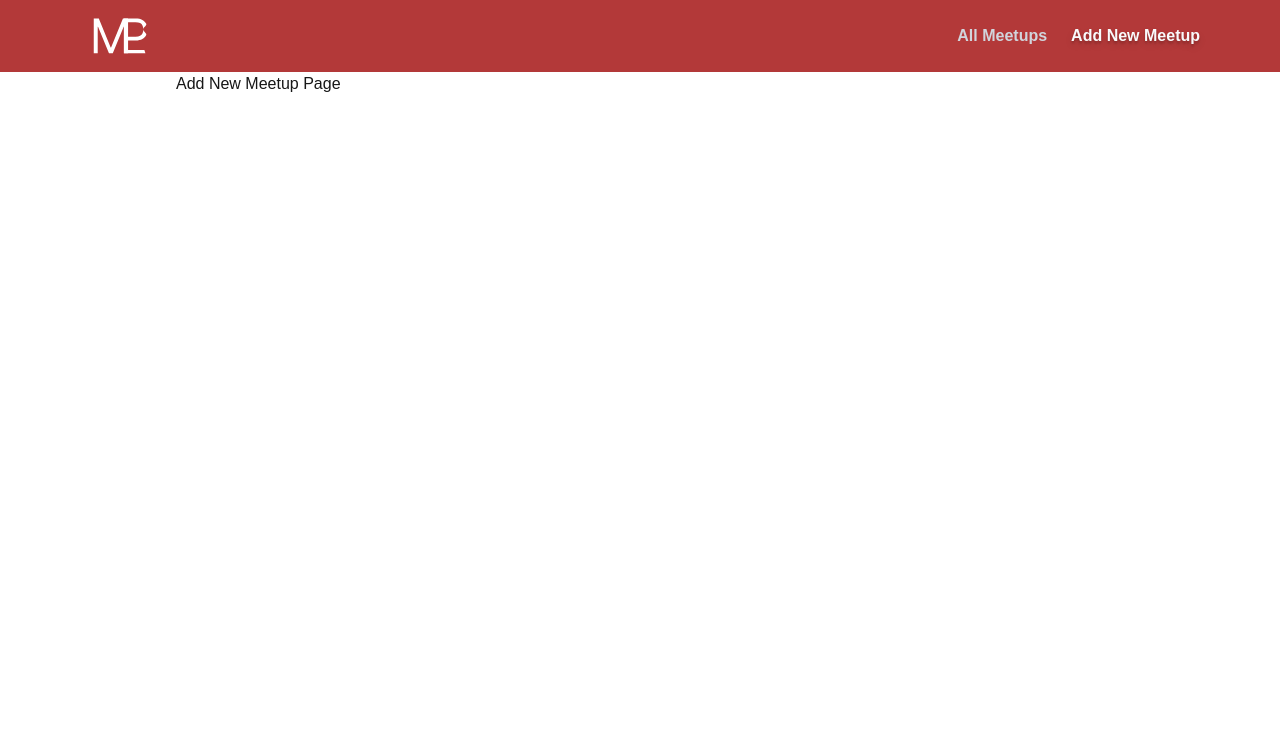
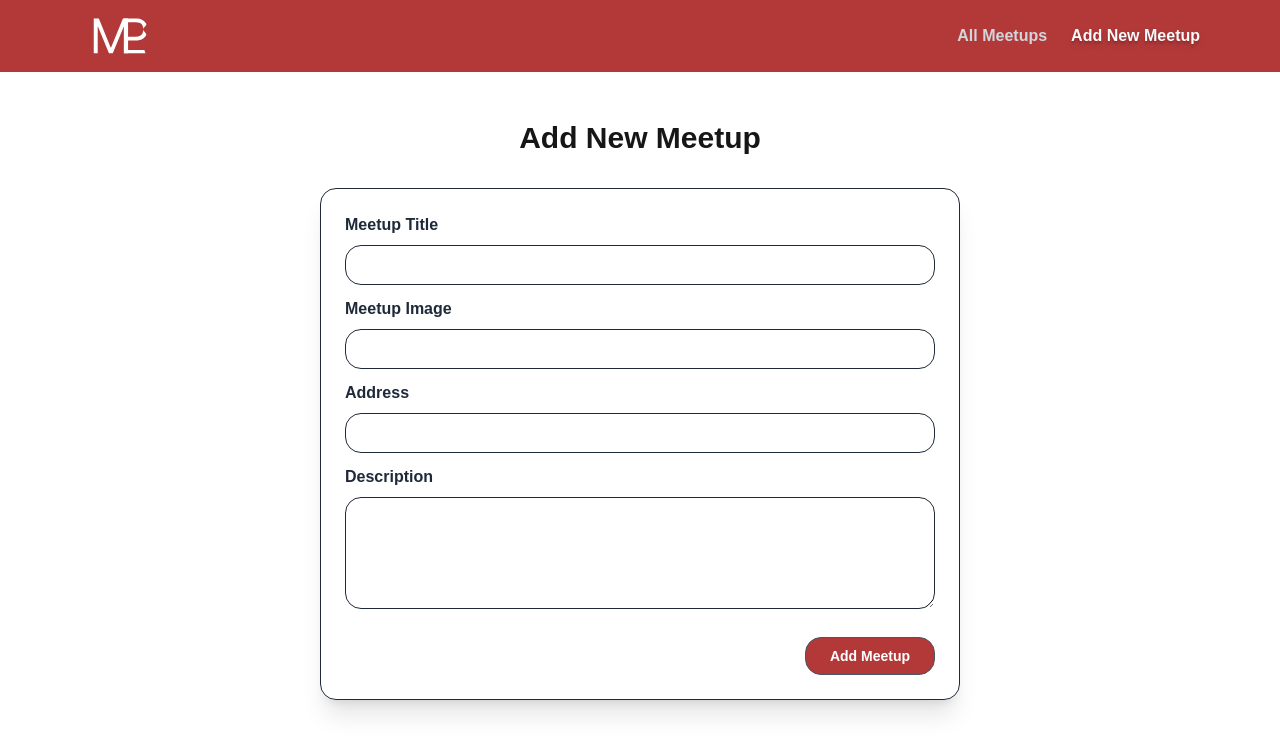
Before and after one commit to Mahmoud-S97/NextJS-Meetup-App, a Next.js app: page /new-meetup in a window 1280 px wide. Shown: the top 754 px of the page. Built offline with nearby package versions, Linux system fonts and the light colour scheme.

Commit message:
Feat: Add new meetup form and its action-state have been added

```diff
--- a/src/app/new-meetup/page.tsx
+++ b/src/app/new-meetup/page.tsx
@@ -1,11 +1,15 @@
 import { JSX } from "react";
+import MeetupForm from "@/components/meetups/meetup-form";
 
-const NewMeetupPage = ():JSX.Element => {
-    return (
-        <div>
-            Add New Meetup Page
-        </div>
-    )
-}
+const NewMeetupPage = (): JSX.Element => {
+  return (
+    <main className="w-full h-full flex flex-col items-center py-12">
+      <h1 className="text-center text-(--heading) text-3xl font-bold mb-8">
+        Add New Meetup
+      </h1>
+      <MeetupForm />
+    </main>
+  );
+};
 
 export default NewMeetupPage;
--- /dev/null
+++ b/src/components/meetups/meetup-form.tsx
@@ -0,0 +1,100 @@
+"use client";
+import React, { useRef, useActionState } from "react";
+import { addNewMeetupAction } from "@/services/forms/actions";
+import { classes } from "@/utils/classes";
+
+const initialState: Pick<
+  MeetupItem,
+  "title" | "image" | "address" | "description"
+> = {
+  title: "",
+  image: "",
+  address: "",
+  description: "",
+};
+
+const MeetupForm = () => {
+  const [state, formAction, pending] = useActionState(
+    addNewMeetupAction,
+    initialState,
+  );
+
+  return (
+    <form
+      className="w-full sm:max-w-160 flex flex-col gap-3 p-6 rounded-2xl shadow-xl dark:shadow-lg dark:shadow-gray-500/20 border-1 border-gray-800 dark:border-gray-500"
+      action={formAction}
+    >
+      <div className="w-full flex flex-col gap-2">
+        <label
+          htmlFor="meetup-title"
+          className="text-start text-gray-800 dark:text-gray-400 font-semibold"
+        >
+          Meetup Title
+        </label>
+        <input
+          className="w-full h-10 p-4 rounded-2xl border-1 border-gray-800 dark:border-gray-500 focus:outline-(--primary) dark:focus:outline-gray-600"
+          type="text"
+          name="title"
+          id="meetup-title"
+          required
+        />
+      </div>
+      <div className="w-full flex flex-col gap-2">
+        <label
+          htmlFor="meetup-image"
+          className="text-start text-gray-800 dark:text-gray-400 font-semibold"
+        >
+          Meetup Image
+        </label>
+        <input
+          className="w-full h-10 p-4 rounded-2xl border-1 border-gray-800 dark:border-gray-500 focus:outline-(--primary) dark:focus:outline-gray-600"
+          type="text"
+          name="image"
+          id="meetup-image"
+          required
+        />
+      </div>
+      <div className="w-full flex flex-col gap-2">
+        <label
+          htmlFor="address"
+          className="text-start text-gray-800 dark:text-gray-400 font-semibold"
+        >
+          Address
+        </label>
+        <input
+          className="w-full h-10 p-4 rounded-2xl border-1 border-gray-800 dark:border-gray-500 focus:outline-(--primary) dark:focus:outline-gray-600"
+          type="text"
+          name="address"
+          id="address"
+          required
+        />
+      </div>
+      <div className="w-full flex flex-col gap-2">
+        <label
+          htmlFor="description"
+          className="text-start text-gray-800 dark:text-gray-400 font-semibold"
+        >
+          Description
+        </label>
+        <textarea
+          className="w-full h-28 p-4 rounded-2xl border-1 border-gray-800 dark:border-gray-500 focus:outline-(--primary) dark:focus:outline-gray-600"
+          name="description"
+          id="description"
+          rows={5}
+          required
+        ></textarea>
+      </div>
+      <button
+        disabled={pending}
+        className={classes(
+          "text-sm text-white font-semibold dark:text-gray-200 mt-4 px-6 py-2 cursor-pointer flex self-end rounded-2xl transition bg-(--primary) hover:bg-(--primary)/80 border-1 border-gray-600 dark:border-gray-500",
+          { "bg-gray-500 hover:bg-gray-500 dark:bg-gray-500": pending },
+        )}
+      >
+        {pending ? "Adding Meetup..." : "Add Meetup"}
+      </button>
+    </form>
+  );
+};
+
+export default MeetupForm;
--- /dev/null
+++ b/src/services/forms/actions.ts
@@ -0,0 +1,18 @@
+"use server";
+
+export const addNewMeetupAction = async (
+  prevState: Record<string, any>,
+  formData: FormData,
+): Promise<any> => {
+  const enteredTitle = formData.get("title") as string;
+  const enteredImageUrl = formData.get("image") as string;
+  const enteredAddress = formData.get("address") as string;
+  const enteredDescription = formData.get("description") as string;
+
+  console.log({
+    enteredTitle,
+    enteredImageUrl,
+    enteredAddress,
+    enteredDescription,
+  });
+};
```
